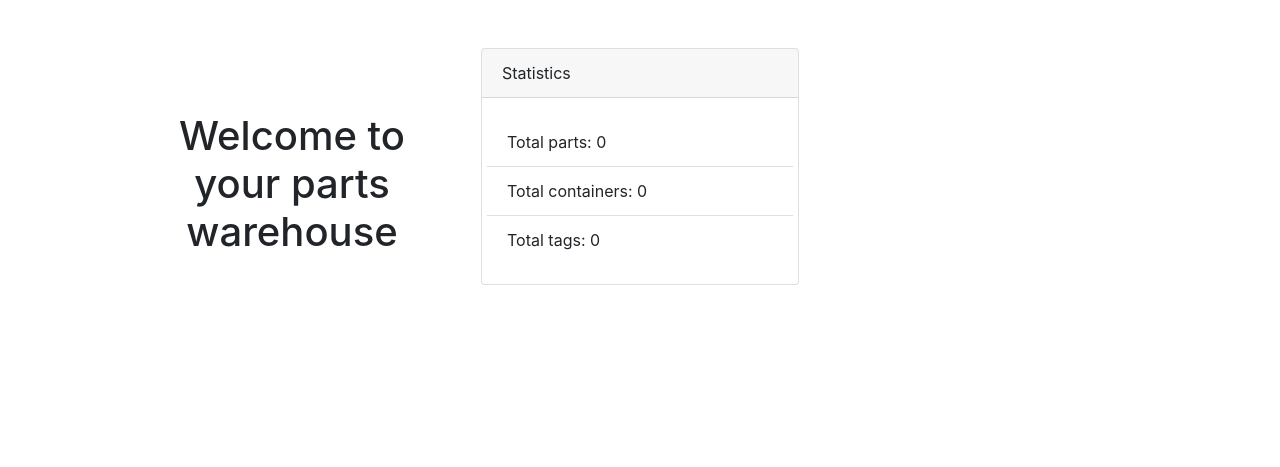
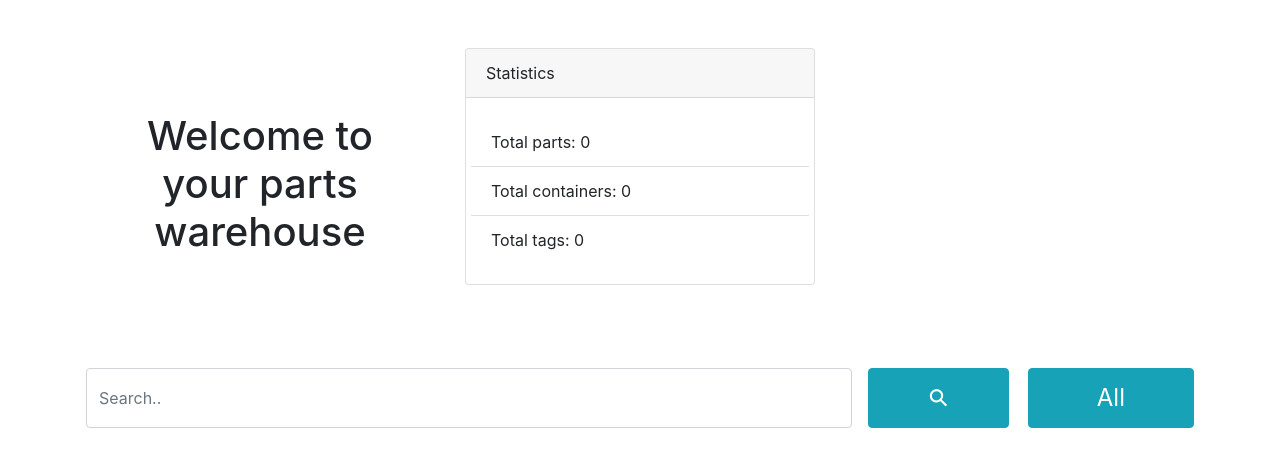
Before and after one commit to kobus-v-schoor/parts-ware, a Django app: page / in a window 1280 px wide. Shown: the part 56-523 px from the top of the page. Run offline with Django 3.2, Linux system fonts and the light colour scheme; the visitor is signed in with stand-in values (Sample User, id 1); data that the repository does not hold is empty; some libraries are stand-ins or nearby versions.

Commit message:
search bar on index

```diff
--- a/partsware/parts/templates/parts/index.html
+++ b/partsware/parts/templates/parts/index.html
@@ -2,7 +2,7 @@
 
 {% block parts_content %}
 
-<div class="p-5 row">
+<div class="pt-5 row">
     <div class="col-md-4">
         <h1 class="jumbotron bg-white text-center">
             Welcome to your parts warehouse
@@ -27,5 +27,28 @@
         </div>
     </div>
 </div>
-
+<div class="p-3 row">
+    <div class="search-container form-inline" style="width: 100%;">
+        <form action="{% url 'parts:search' %}" method="post" class="form-inline  my-2 my-lg-0" style="width: 85%;">
+            <div class="form-group" style="width: 83%;">
+                {% csrf_token %}
+                <input type="search" class="form-control mr-sm-2" placeholder="Search.." name="search" style="width: 98%; height: 60px;">
+            </div>
+            <div class="form-group" style="width: 15%;">
+                <button type="submit" class="btn btn-info" style="width: 100%; height: 60px; font-size: x-large;">
+                    <div style="-webkit-transform: rotate(-45deg); -moz-transform: rotate(-45deg); -o-transform: rotate(-45deg); transform: rotate(-45deg);">⚲</div>
+                </button>
+            </div>
+        </form>
+        <form action="{% url 'parts:search' %}" method="post" class="form-inline  my-2 my-lg-0" style="width: 15%;">
+            <div class="form-group" style="width: 0px;">
+                {% csrf_token %}
+                <input type="search" class="form-control" name="search" value="" style="visibility: hidden;">
+            </div>
+            <div class="form-group" style="width: 100%;">
+                <button type="submit" class="btn btn-info" style="width: 100%; height: 60px; font-size: x-large;">All</button>
+            </div>
+        </form>
+    </div>
+</div>
 {% endblock %}
```
